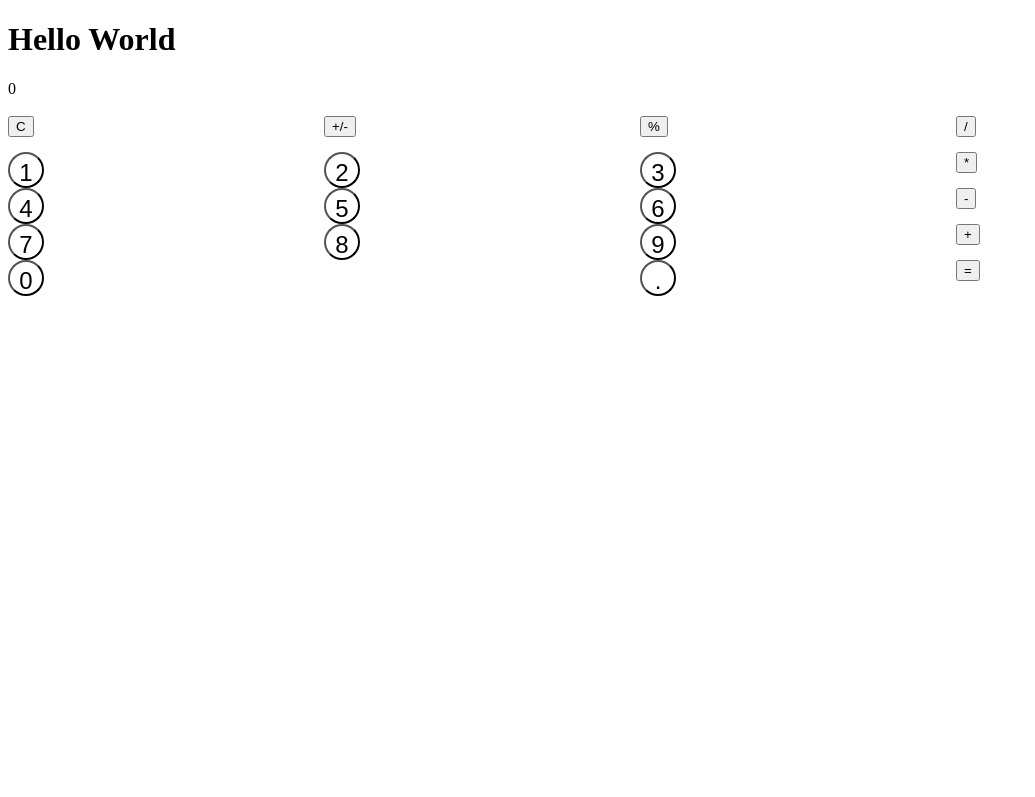
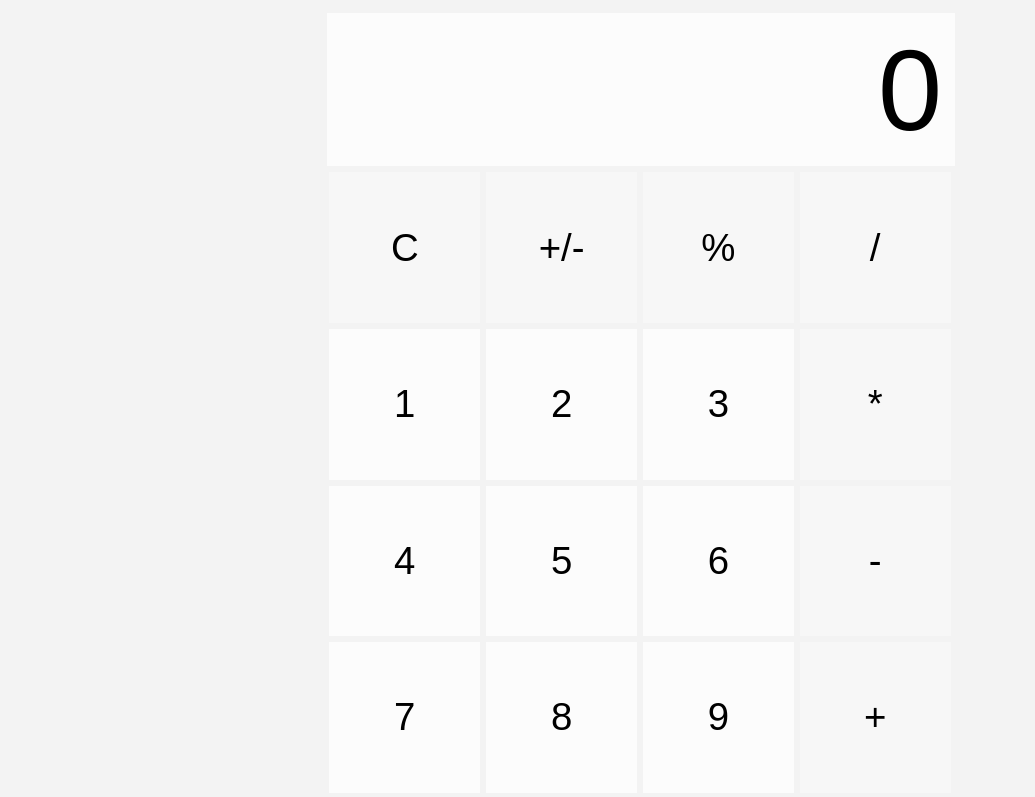
Before and after one commit to cayomol01/EduSex---3.1, a React app: page / in a window 1280 px wide. Shown: the top 797 px of the page, without its empty margins (0-1035 px from the left). Built offline with nearby package versions, Linux system fonts and the light colour scheme.

Commit message:
💅 Sass

```diff
--- a/src/components/App.jsx
+++ b/src/components/App.jsx
@@ -5,9 +5,11 @@ import Display from "./Display";
 import Operation from "./Operation";
 
 function App() {
+
+    document.body.style.zoom = "1.6";
+
     return (
         <>
-            <h1>Hello World</h1>
 
             <div className="CalculatorArea">
                 <Display/>
--- a/src/components/App.scss
+++ b/src/components/App.scss
@@ -1,3 +1,7 @@
+body {
+  background-color: #f3f3f3;
+}
+
 
 
 .CalculatorArea {
@@ -8,8 +12,10 @@
                        "cuatro cinco seis sub"
                        "siete ocho nueve add"
                        "cero cero dot equal";
-  grid-template-columns: 1fr 1fr 1fr 1fr;
+  grid-template-columns: 25% 25% 25% 25%;
   grid-template-rows: 1fr 1fr 1fr 1fr 1fr 1fr;
+  margin: 0 auto;
+  width: 50%;
 
 
 }
--- a/src/components/Display.jsx
+++ b/src/components/Display.jsx
@@ -1,9 +1,6 @@
 import React, {useState} from 'react';
 import './Display.scss';
 import useCalc from "./Calc";
-
-
-
 
 function Display() {
 
--- a/src/components/Display.scss
+++ b/src/components/Display.scss
@@ -0,0 +1,31 @@
+
+
+.display {
+
+  display: flex;
+  align-items: center;
+  justify-content: right;
+  width: 100%;
+  height: 4em;
+  border-bottom: 2px solid #f3f3f3;
+  border-left: 1px solid #f3f3f3;
+
+  background-color: #fcfcfc;
+  color: #000;
+  font-size: 1.5em;
+  transition: all 0.2s ease-in-out;
+
+  .textodisplay{
+
+    display: flex;
+    flex-wrap: wrap;
+    align-items: center;
+    justify-content: right;
+    padding-right: 2%;
+    width: 100%;
+    height: 100%;
+    font-family: "Arial";
+    font-size: 3em;
+    text-align: center;
+  }
+}
--- a/src/components/Number.scss
+++ b/src/components/Number.scss
@@ -4,21 +4,20 @@
 
   Button {
     display: inline-block;
-    width: 1.5em;
-    height: 1.5em;
-    border-radius: 50%;
-    background-color: #fff;
+    width: 100%;
+    height: 100%;
+    border: 2px solid #f3f3f3;
+    background-color: #fcfcfc;
     color: #000;
     font-size: 1.5em;
     text-align: center;
-    line-height: 1.5em;
     cursor: pointer;
     transition: all 0.2s ease-in-out;
     &:hover {
-      background-color: #f0f0f0;
+      background-color: #e0e0e0;
     }
     &:active {
-      background-color: #e0e0e0;
+      background-color: #cacaca;
     }
   }
 }
--- a/src/components/Operation.jsx
+++ b/src/components/Operation.jsx
@@ -22,8 +22,8 @@ function Operation({operation}) {
     }
 
     return (
-        <div className="OperationButton" id={"Button" + operation} style={{gridArea: sign[operation]}}>
-            <button onClick={handleClick}>
+        <div className="OperationButton" id={"Button" + operation + "A"} style={{gridArea: sign[operation]}}>
+            <button className={sign[operation]} onClick={handleClick}>
                 {operation}
             </button>
         </div>
--- a/src/components/Operation.scss
+++ b/src/components/Operation.scss
@@ -0,0 +1,32 @@
+.OperationButton {
+
+  Button {
+    display: inline-block;
+    width: 100%;
+    height: 100%;
+    border: 2px solid #f3f3f3;
+    background-color: #f7f7f7;
+    color: #000;
+    font-size: 1.5em;
+    text-align: center;
+    cursor: pointer;
+    transition: all 0.2s ease-in-out;
+    &:hover {
+      background-color: #e0e0e0;
+    }
+    &:active {
+      background-color: #cbcbcb;
+    }
+
+  }
+  .equal {
+    background-color: #91c1e7 !important;
+    &:hover{
+      background-color: #489cde !important;
+    }
+    &:active {
+      background-color: #0078d7 !important;
+    }
+  }
+
+}
```
